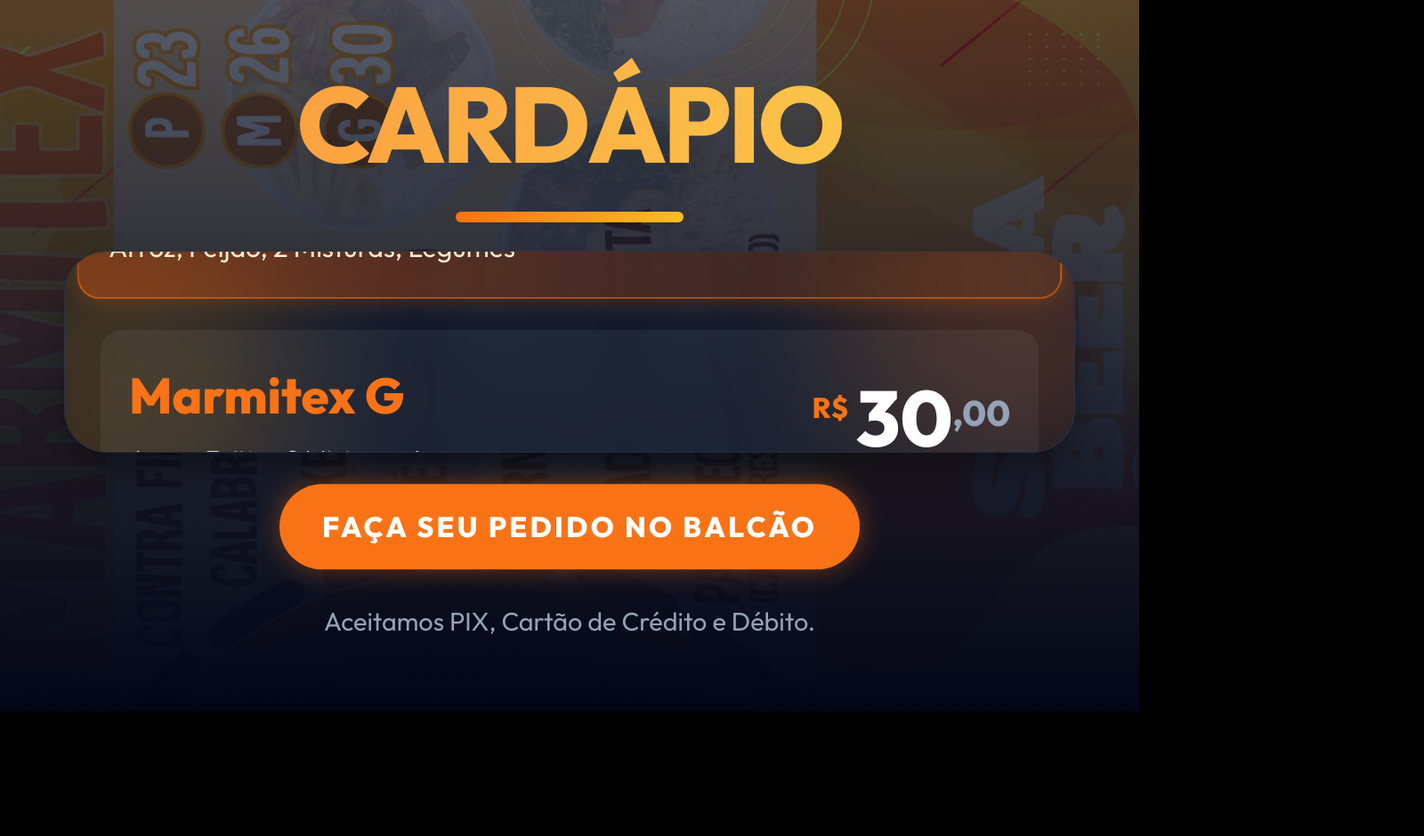
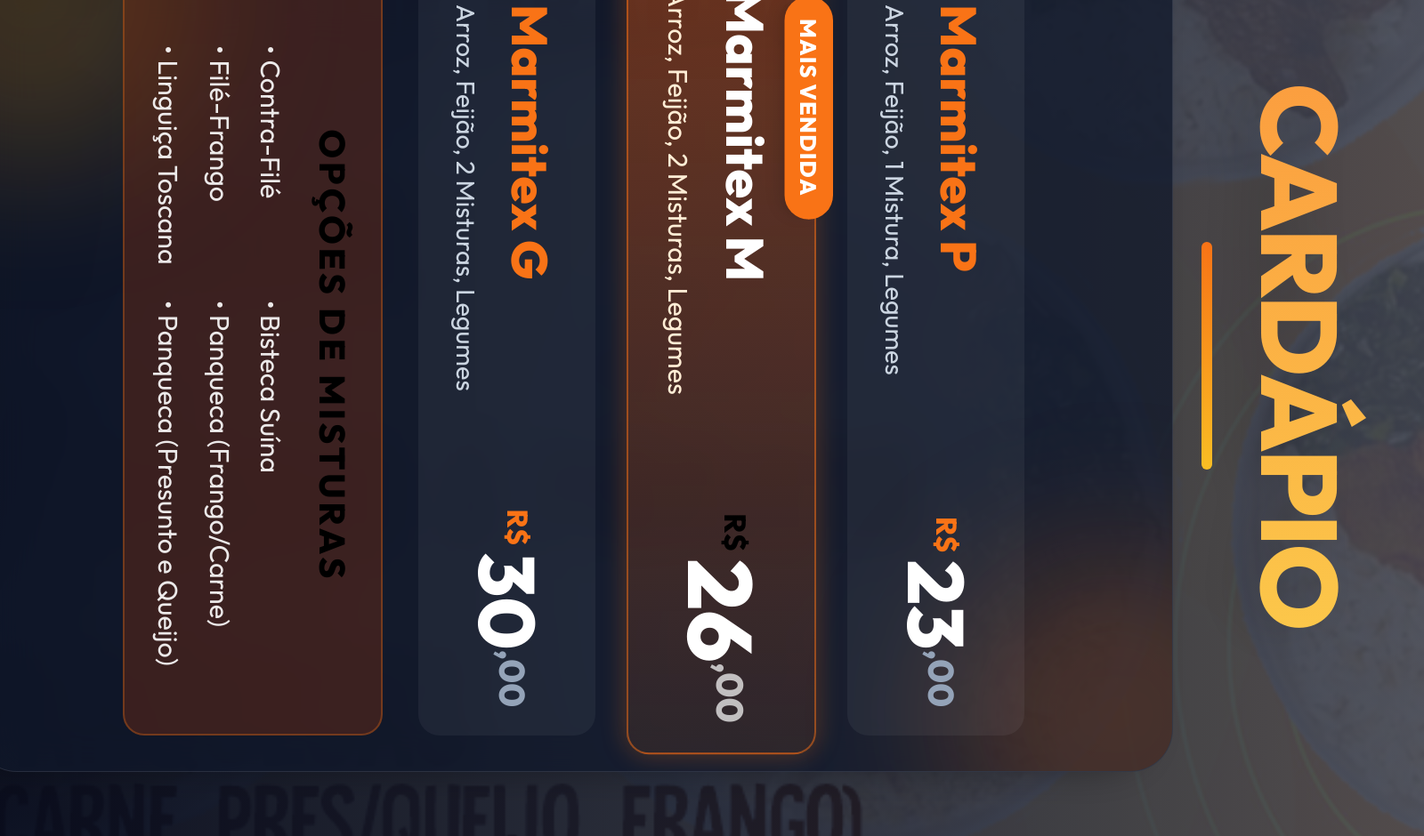
Before and after one commit to Prometheusz2020/cardapiotvbox, a website: page index.html in a window 1280 px wide. Shown: the whole page at 89% size, 1600 px wide, since content can reach past the window. Before the commit the page ends 800 px from the top, so only its background shows below. Drawn offline with Linux system fonts and the light colour scheme.

Commit message:
Fix: Restaura a rotação perfeitamente no centro

```diff
--- a/index.html
+++ b/index.html
@@ -20,12 +20,14 @@
         }
 
         .tv-screen {
-            /*
-               A tela já está configurada como em pé no sistema.
-               Então usamos 100vw e 100vh normalmente, sem rotacionar no CSS.
-            */
-            width: 100vw;
-            height: 100vh;
+            width: 1080px;
+            height: 1920px;
+            position: absolute;
+            top: 50%;
+            left: 50%;
+            margin-top: -960px;
+            margin-left: -540px;
+            transform: rotate(90deg); /* Mude para -90deg se ficar de cabeça para baixo */
             background-color: #0f172a;
             overflow: hidden;
             display: flex;
```
Also changed, not shown: dist/index.html.
